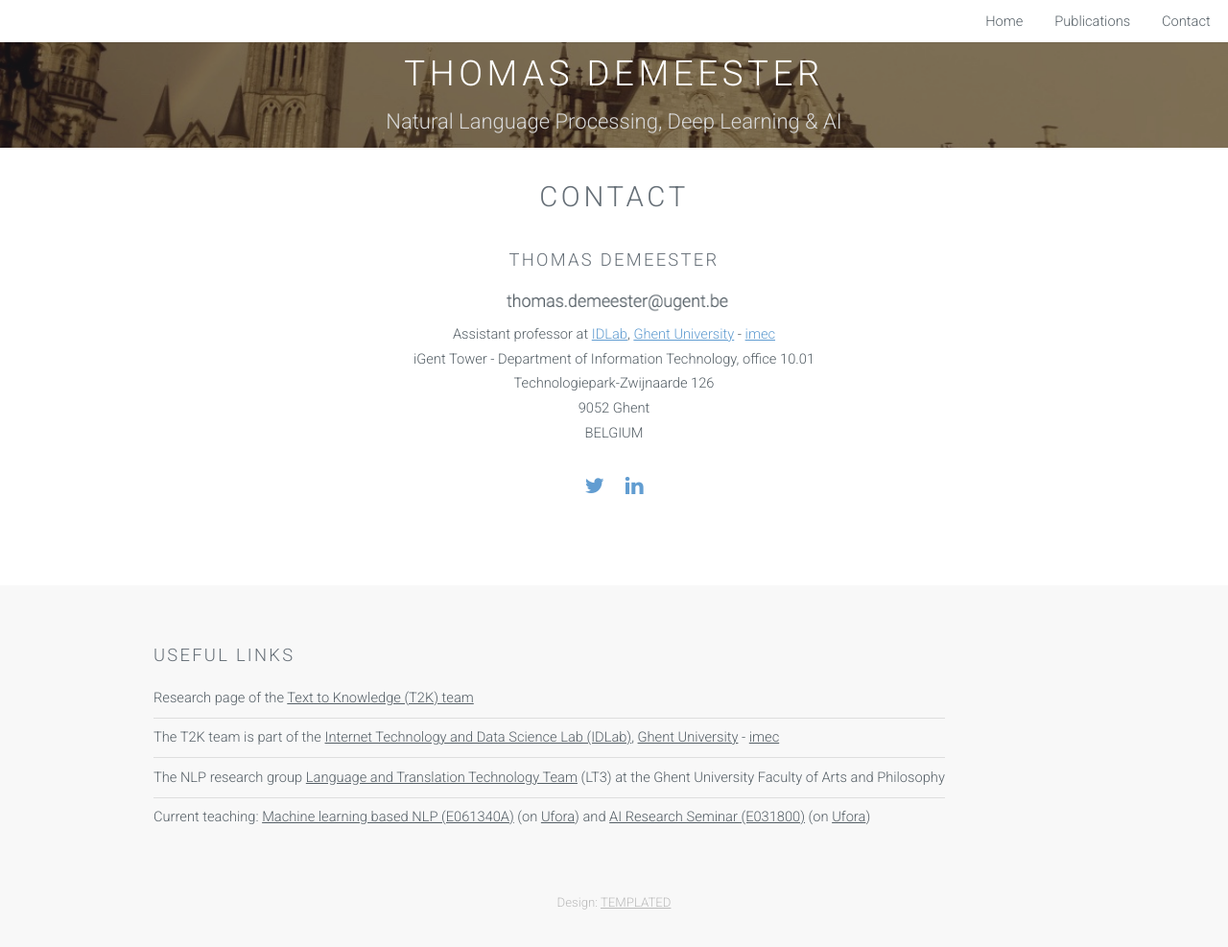
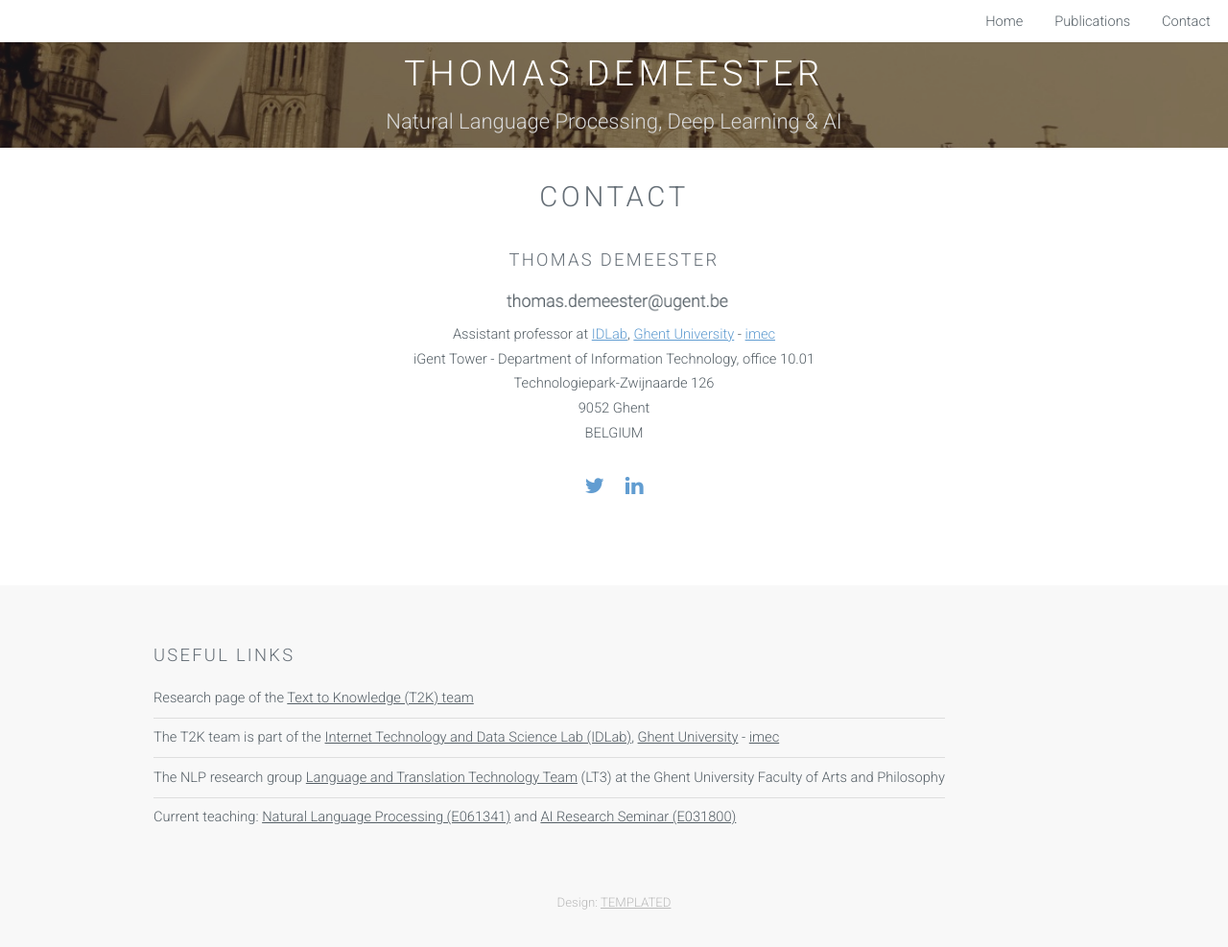
Before and after one commit to tdmeeste/tdmeeste.github.io, a Jekyll site: the page built from _pages/contact.html, in a window 1280 px wide and 1012 px high. Shown: the top 987 px of the window at 96% size. Built offline with Jekyll 4.4.1, drawn with Linux system fonts in a browser that asks for light colours.

Commit message:
updated courses

```diff
--- a/_includes/footer.html
+++ b/_includes/footer.html
@@ -11,8 +11,8 @@
                                         <li>The T2K team is part of the <a href="https://www.ugent.be/ea/idlab/en">Internet Technology and Data Science Lab (IDLab)</a>,
 											<a href="https://www.ugent.be/en">Ghent University</a> - <a href="https://www.imec-int.com/en/home">imec</a></li>
                                         <li>The NLP research group <a href="https://www.lt3.ugent.be/">Language and Translation Technology Team</a> (LT3) at the Ghent University Faculty of Arts and Philosophy</li>
-										<li>Current teaching: <a href="https://studiegids.ugent.be/2020/EN/studiefiches/E061340.pdf">Machine learning based NLP (E061340A)</a> (on <a href="https://ufora.ugent.be/d2l/home/225043">Ufora</a>) and
-										<a href="https://studiegids.ugent.be/2020/EN/studiefiches/E031800.pdf">AI Research Seminar (E031800)</a> (on <a href="https://ufora.ugent.be/d2l/home/239878">Ufora</a>)
+										<li>Current teaching: <a href="https://studiekiezer.ugent.be/2023/studiefiche/en/E061341">Natural Language Processing (E061341)</a> and
+										<a href="https://studiekiezer.ugent.be/2023/studiefiche/en/E031800">AI Research Seminar (E031800)</a>
 									</ul>
 								</div>
 							</div>
```
